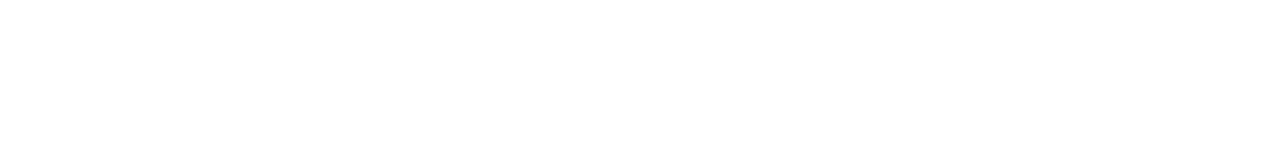
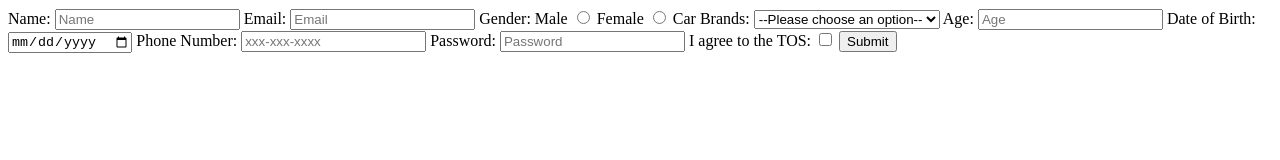
Before and after one commit to acciojob/signup-form-car-jeetsingh-621, a website: page main.html in a window 1280 px wide. Drawn offline with Linux system fonts and the light colour scheme.

Commit message:
created a submission

```diff
--- a/main.html
+++ b/main.html
@@ -8,6 +8,48 @@
 
 <body>
 	<!-- the entire body must be written by student -->
+	<form method='post'>
+		  <label for="name">Name:</label>
+            <input type="text" id="name" name="name" placeholder="Name" required>
+	 <label for="email">Email:</label>
+            <input type="email" id="email" name="email" placeholder="Email" required>
+
+		  <label>Gender:</label>
+            <label class="gender-label" for="gender_m">Male</label>
+            <input type="radio" id="gender_m" name="gender" value="Male" required>
+            <label class="gender-label" for="gender_f">Female</label>
+            <input type="radio" id="gender_f" name="gender" value="Female" required>
+
+		  <label for="cars">Car Brands:</label>
+            <select id="cars" name="cars" required>
+                <option value="" disabled selected>--Please choose an option--</option>
+                <option value="Toyota">Toyota</option>
+                <option value="Honda">Honda</option>
+                <option value="BMW">BMW</option>
+                <option value="Mercedes">Mercedes</option>
+            </select>
+
+		  <label for="age">Age:</label>
+            <input type="number" id="age" name="age" placeholder="Age" required>
+
+            <!-- Date of Birth Field -->
+            <label for="dob">Date of Birth:</label>
+            <input type="date" id="dob" name="dob" required>
+
+            <!-- Phone Number Field -->
+            <label for="tel">Phone Number:</label>
+            <input type="tel" id="tel" name="tel" placeholder="xxx-xxx-xxxx">
+
+            <!-- Password Field -->
+            <label for="password">Password:</label>
+            <input type="password" id="password" name="password" placeholder="Password" required>
+
+            <!-- TOS Checkbox -->
+            <label for="tos">I agree to the TOS:</label>
+            <input type="checkbox" id="tos" name="tos" required>
+
+			 <button type="submit">Submit</button>
+	</form>
     <script type="text/javascript" src="./script.js">
 </script>
 
```
